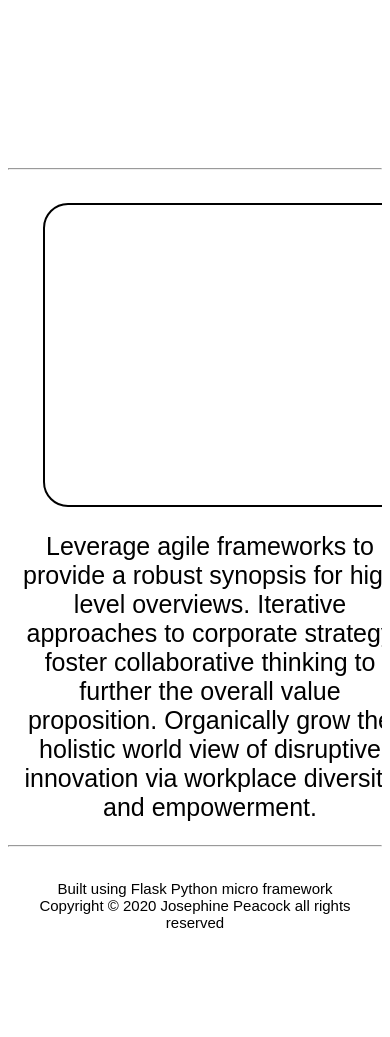
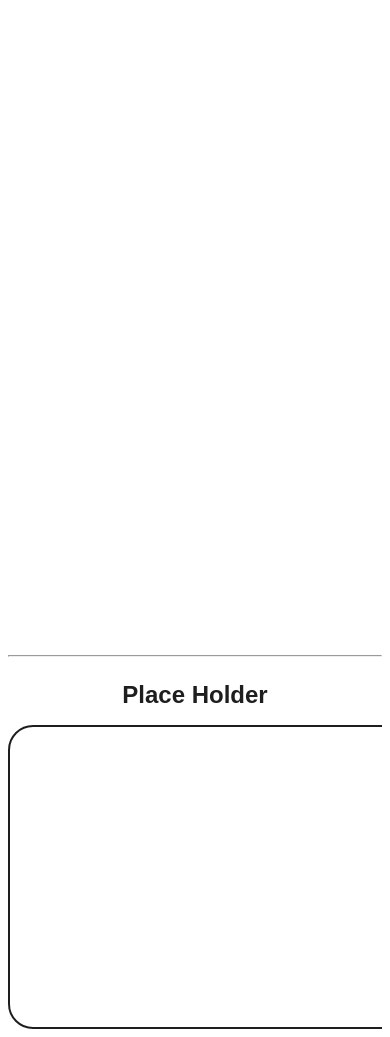
Before and after one commit to rhubarb0130/josie_website, a Flask app: page / in a window 390 px wide. Shown: the part 2720-3757 px from the top of the page. Before the commit the page ends 3648 px from the top, so only its background shows below. Run offline with Flask 2, Linux system fonts and the light colour scheme; some libraries are stand-ins or nearby versions.

Commit message:
format cleanup

```diff
--- a/static/styles/mainstyle.css
+++ b/static/styles/mainstyle.css
@@ -2,7 +2,7 @@
     font-family: Arial;
 }
 
-h1, h2{
+h1, h2, h3{
     text-align:center;
 }
 
@@ -43,9 +43,9 @@
 
 /* Big Icons to click on */
 .icon_panel{
-    float:left;
     padding:25px;
-    margin:25px 35px; 25px auto;
+    /*margin:25px 35px; 25px auto;*/
+    margin:auto;
     width:500px;
     height:250px;
     border: 2px solid black;
@@ -59,7 +59,7 @@
 }
 
 .icon_wording{
-    margin-top:100px;
+    margin-top:60px;
 }
 
 .hamburger_stripe{
@@ -103,20 +103,20 @@
   font-size: 36px;
 }
 
-
-
-
 /* Change CSS based on screen size*/
 @media (max-width: 1000px) {
     p{
-        width:100%;
+        width:90%;
         /*font-size:250%;*/
     }
-    h1, h2{
-        font-size:250%;
+    h1, h2, h3{
+        font-size:150%;
     }
     li{
         font-size:250%;
+    }
+    .centered{
+        top:30px;
     }
     .hamburger_stripe{
         width: 65px;
--- a/templates/Main_Index.html
+++ b/templates/Main_Index.html
@@ -42,6 +42,7 @@
 
 <!--<div class="fade_up" style="border: 2px solid black;overflow:hidden;">-->
 <div class="fade_up">
+    <h1>ATTAconnect Web Application</h1>
      <a href="{{atta_connect}}">
         <div class="icon_panel">
             <img class="icon_content" src="static/images/ATTAconnect_tm.png" alt="ATTAconnect">
@@ -51,11 +52,12 @@
         ATTAconnect has been a labor of love for the last two years. My experience with automated test system software
         left me feeling we could do better when it came to software development and IIoT enabled data management.
         So with internet resources and help from an experienced programmer we were able to create
-        something revolutionary in the world of automated test systems
+        something revolutionary in the world of automated test systems. Click on the icon above to learn more.
     </p>
 </div>
 <hr>
 <div class="fade_up">
+    <h1>Servo Valve Control</h1>
     <a href="{{servo_valve}}">
     <div class="icon_panel">
         <img class="icon_content" style="margin:0px 0px 0px 0px; padding-left:45px; width:75%;" src="static/images/servo_valve.png" alt="ATTAconnect">
@@ -71,6 +73,7 @@
 <hr>
 
 <div class="fade_up">
+    <h1>ATTA Modular Control System</h1>
     <a href="{{modular_control}}">
     <div class="icon_panel">
         <img class="icon_content" style="margin-top:10px;" src="static/images/Modular_control_system_tm.png" alt="ATTAconnect">
@@ -86,6 +89,7 @@
 <hr>
 
 <div class="fade_up">
+    <h1>Place Holder</h1>
     <a href="{{modular_control}}">
     <div class="icon_panel">
 <!--        <img class="icon_content" style="margin-top:10px;" src="static/images/Modular_control_system_tm.png" alt="ATTAconnect">-->
```
